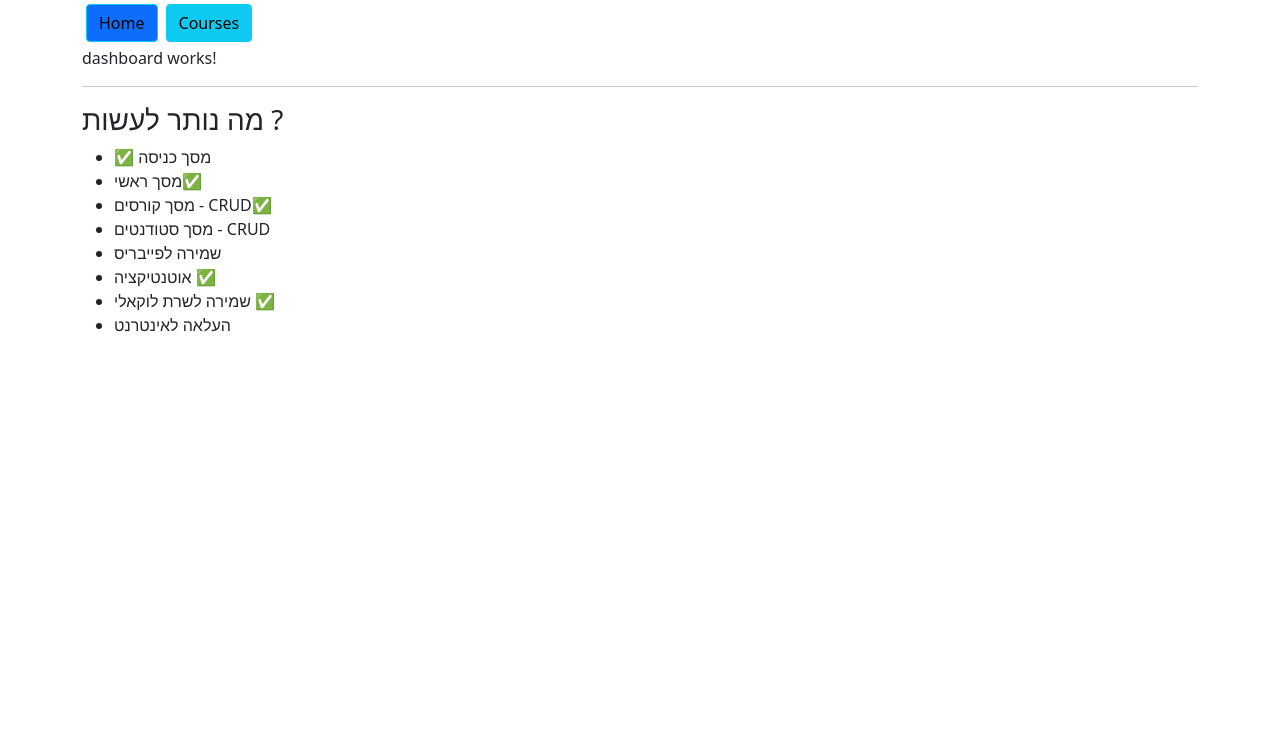
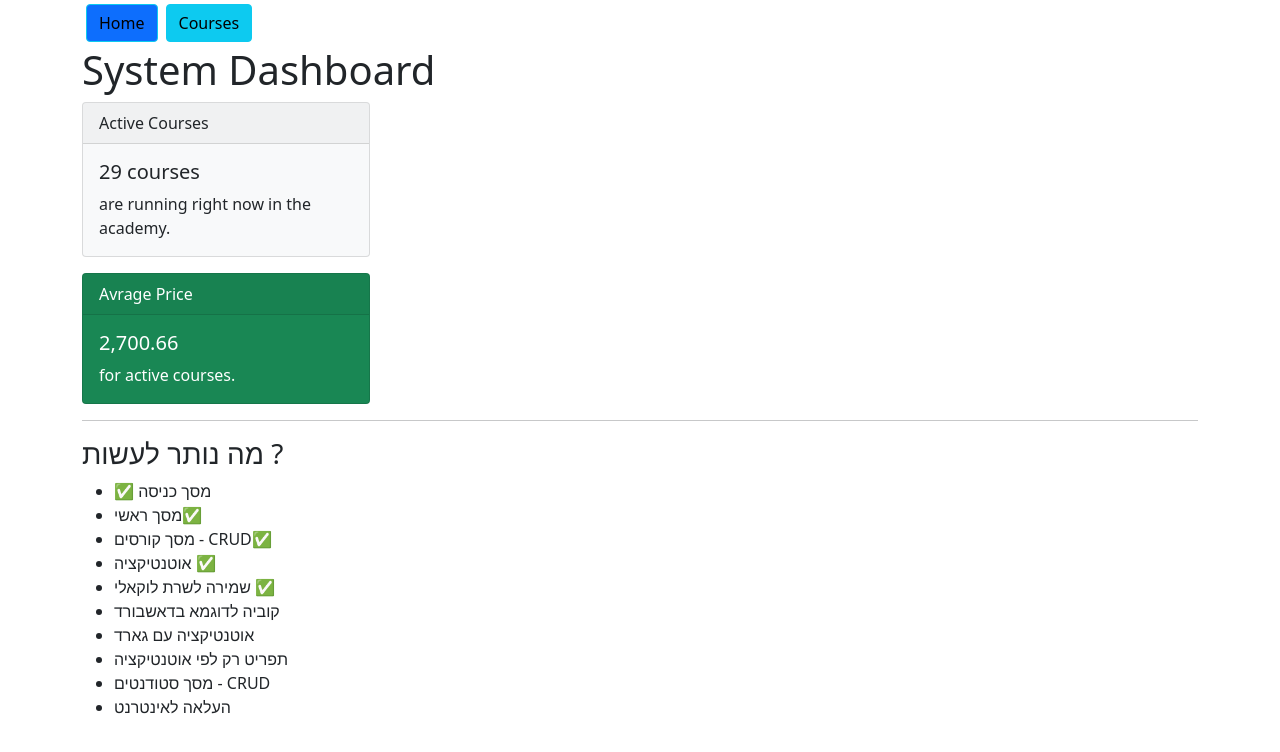
Before and after one commit to eyal7773/crud-ng-demo1, an Angular app: page /dashboard in a window 1280 px wide. Shown: the top 752 px of the page. Built offline with nearby package versions, Linux system fonts and the light colour scheme; data requests are answered from the project's data file.

Commit message:
dashboards cards

```diff
--- a/src/app/app.component.html
+++ b/src/app/app.component.html
@@ -18,10 +18,13 @@
   <li>✅ מסך כניסה</li>
   <li>מסך ראשי✅ </li>
   <li>מסך קורסים - CRUD✅  </li>
-  <li>מסך סטודנטים - CRUD</li>
-  <li>שמירה לפייבריס</li>
   <li>אוטנטיקציה ✅ </li>
   <li>שמירה לשרת לוקאלי ✅ </li>
+  <li>קוביה לדוגמא בדאשבורד</li>
+  <li>אוטנטיקציה עם גארד</li>
+  <li>תפריט רק לפי אוטנטיקציה</li>
+
+  <li>מסך סטודנטים - CRUD</li>
   <li>העלאה לאינטרנט</li>
 </ul>
 
--- a/src/app/components/dashboard/dashboard.component.html
+++ b/src/app/components/dashboard/dashboard.component.html
@@ -1 +1,16 @@
-<p>dashboard works!</p>
+<h1>System Dashboard</h1>
+<div class="card text-dark bg-light mb-3" style="max-width: 18rem;">
+    <div class="card-header">Active Courses</div>
+    <div class="card-body">
+      <h5 class="card-title">{{ totalActive }} courses </h5>
+      <p class="card-text">are running right now in the academy.</p>
+    </div>
+  </div>
+
+  <div class="card text-white bg-success mb-3" style="max-width: 18rem;">
+    <div class="card-header">Avrage Price</div>
+    <div class="card-body">
+      <h5 class="card-title">{{ avgPrice | number:'2.2-2' }}</h5>
+      <p class="card-text">for active courses.</p>
+    </div>
+  </div>
--- a/src/app/components/dashboard/dashboard.component.ts
+++ b/src/app/components/dashboard/dashboard.component.ts
@@ -1,4 +1,8 @@
 import { Component, OnInit } from '@angular/core';
+import { Course } from 'src/app/interfaces/course';
+import { CoursesService } from 'src/app/services/courses.service';
+import { filter } from 'rxjs/operators';
+
 
 @Component({
   selector: 'app-dashboard',
@@ -7,7 +11,40 @@ import { Component, OnInit } from '@angular/core';
 })
 export class DashboardComponent implements OnInit {
 
-  constructor() { }
+  courses:Course[] = [];
+  totalActive:number = 0;
+  avgPrice:number = 0;
+
+  constructor(private coursesService:CoursesService) {
+     this.coursesService.getCourses()
+     .subscribe( (courses) => {
+       let activeCourses = courses.filter( (x:any ) => x.isActive );
+       this.totalActive  = activeCourses.length;
+
+       /*
+        למרות שניתן לעשות זאת בחישוב פשוט יותר
+        היה חשוב לי להדגים לכם את השימוש בפונקציית
+        reduce
+       */
+       let activeCoursesPrices = activeCourses.map( (c:Course) => c.price);
+       this.avgPrice =   this.calcAverage(activeCoursesPrices);
+    });
+   }
+
+   calcAverage(arr:any[]) {
+     /**
+      * רצה על כל איברי המערך
+      * לוקחת כל פעם את מה שהצטבר עד כה - בתור הפרמטר הראשון
+      * ואת האיבר הבא בתור - בתור הפרמטר השני
+      * בפעם הראשונה - כיוון שאין לנו כלום שהצטבר עד כה, אז ניקח אפס - כי זה מה שהגדרנו,
+      * אך כמובן שאפשר להגדיר שונה.
+      * במקרה הזה התוצאה היא סיכום של כל איברי המערך
+      *
+      */
+    return arr.reduce((a,b) => a + b, 0) / arr.length;
+   }
+
+
 
   ngOnInit(): void {
   }
```
